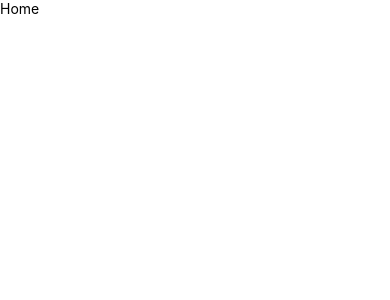
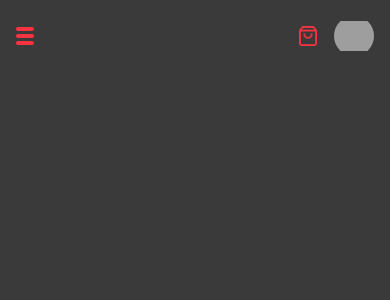
Before and after one commit to TidbitsJS/ReactNative-Kits, a React Native app in the folder shoes/: screen /Home in a window 390 px wide. Shown: the top 300 px of the page. Built offline with nearby package versions, Linux system fonts and the light colour scheme; grey boxes are pictures that could not be loaded.

Commit message:
shoes home header

```diff
--- a/shoes/constants/index.js
+++ b/shoes/constants/index.js
@@ -1,3 +1,3 @@
 export { default as images } from "./images";
 export { default as icons } from "./icons";
-export { COLORS, SIZES } from "./theme";
+export { COLORS, SIZES, FONT } from "./theme";
--- a/shoes/constants/theme.js
+++ b/shoes/constants/theme.js
@@ -15,4 +15,8 @@ const SIZES = {
   xxlarge: 32,
 };
 
-export { COLORS, SIZES };
+const FONT = {
+  bebasNeue: "BebasNeue",
+};
+
+export { COLORS, SIZES, FONT };
--- a/shoes/package.json
+++ b/shoes/package.json
@@ -17,8 +17,8 @@
     "react": "17.0.2",
     "react-dom": "17.0.2",
     "react-native": "0.68.2",
-    "react-native-gesture-handler": "^2.4.2",
-    "react-native-safe-area-context": "^4.3.1",
+    "react-native-gesture-handler": "~2.2.1",
+    "react-native-safe-area-context": "4.2.4",
     "react-native-web": "0.17.7"
   },
   "devDependencies": {
--- a/shoes/screens/Home.js
+++ b/shoes/screens/Home.js
@@ -1,11 +1,56 @@
 import React from "react";
-import { View, Text } from "react-native";
+import { View, Text, SafeAreaView, Image } from "react-native";
+import { TouchableOpacity } from "react-native-gesture-handler";
+
+import { COLORS, FONT, icons, images, SIZES } from "../constants";
+import FocusedStatusBar from "../utils/FocusedStatusBar";
 
 const Home = () => {
   return (
-    <View>
-      <Text>Home</Text>
-    </View>
+    <SafeAreaView style={{ flex: 1, backgroundColor: COLORS.tertiary }}>
+      <FocusedStatusBar backgroundColor={COLORS.tertiary} />
+      <View style={{ flex: 1, padding: SIZES.medium }}>
+        <View
+          style={{
+            flexDirection: "row",
+            justifyContent: "space-between",
+            alignItems: "center",
+          }}
+        >
+          <TouchableOpacity>
+            <Image
+              source={icons.menu}
+              resizeMode="contain"
+              style={{ width: 18, height: 18 }}
+            />
+          </TouchableOpacity>
+
+          <View
+            style={{
+              flexDirection: "row",
+              justifyContent: "center",
+              alignItems: "center",
+            }}
+          >
+            <TouchableOpacity style={{ marginRight: SIZES.medium }}>
+              <Image
+                source={icons.bag}
+                resizeMode="contain"
+                style={{ width: 20, height: 20 }}
+              />
+            </TouchableOpacity>
+
+            <TouchableOpacity>
+              <Image
+                source={images.user}
+                resizeMode="contain"
+                style={{ width: 40, height: 40, borderRadius: 20 }}
+              />
+            </TouchableOpacity>
+          </View>
+        </View>
+      </View>
+    </SafeAreaView>
   );
 };
 
```
Also changed, not shown: 1 other file (tests, documents, lock files or other folders).
